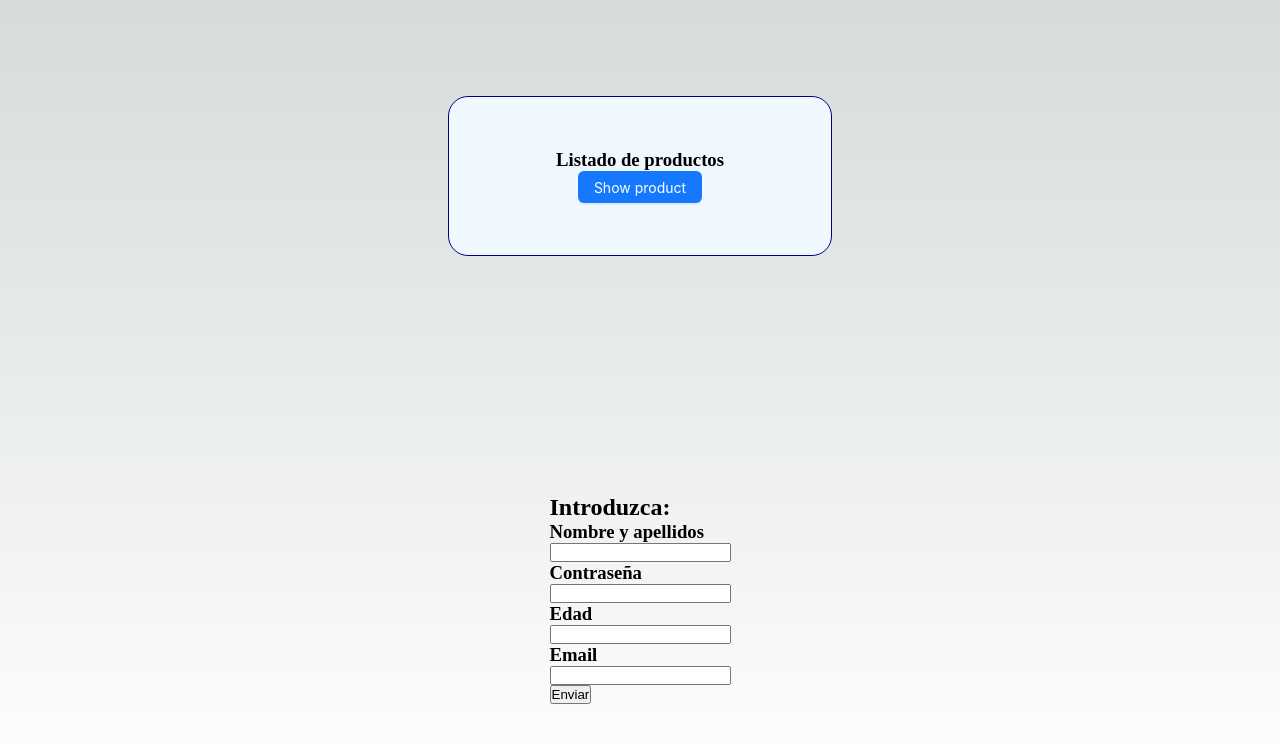
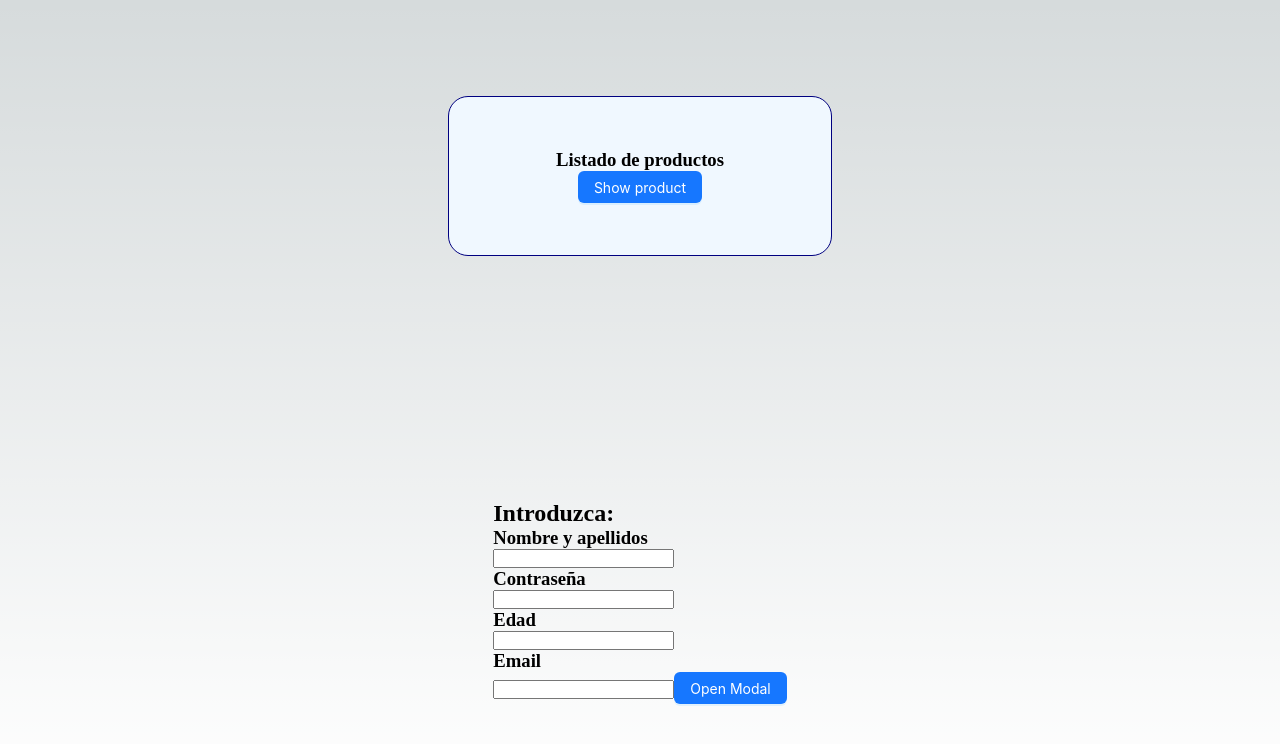
Before and after one commit to Aluonam/pt_191223, a Next.js app: page / in a window 1280 px wide. Shown: the top 744 px of the page. Built offline with nearby package versions, Linux system fonts and the light colour scheme.

Commit message:
feat: import modal in Form

```diff
--- a/screen/components/FormWithUseForm.jsx
+++ b/screen/components/FormWithUseForm.jsx
@@ -1,5 +1,6 @@
 import React from 'react'
 import { useForm } from 'react-hook-form';
+import ShowFormModal from './ShowFormModal';
 
 const FormWithUseForm = () => {
 
@@ -32,8 +33,9 @@ const FormWithUseForm = () => {
       <h3>Email</h3>
       <input type='mail' {...register('mail')}></input>
 
-      <br></br>
-      <input type='submit' value='Enviar' />
+      {/* <br></br>
+      <input type='submit' value='Enviar' /> */}
+      <ShowFormModal></ShowFormModal>
     </form>
     </>
   )
```
